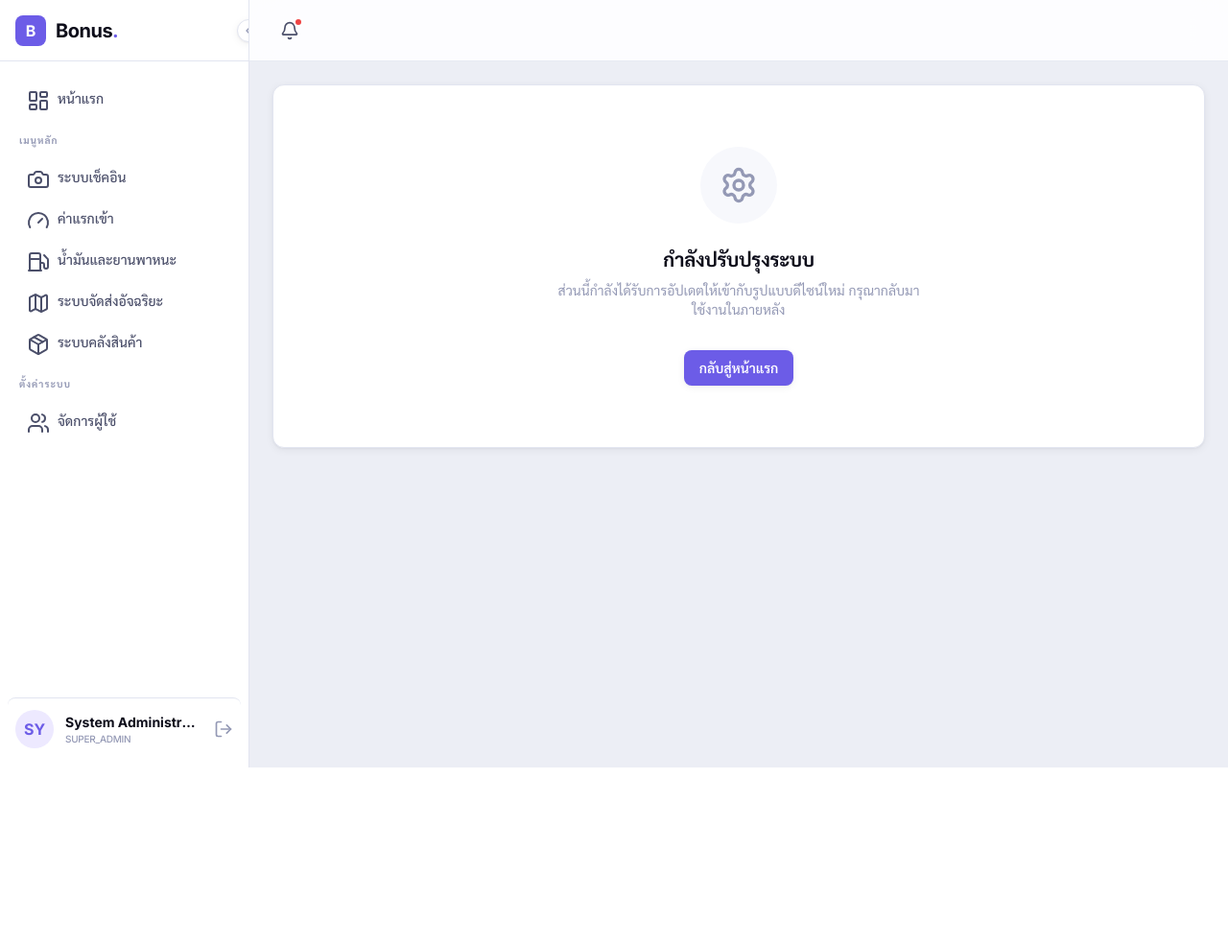
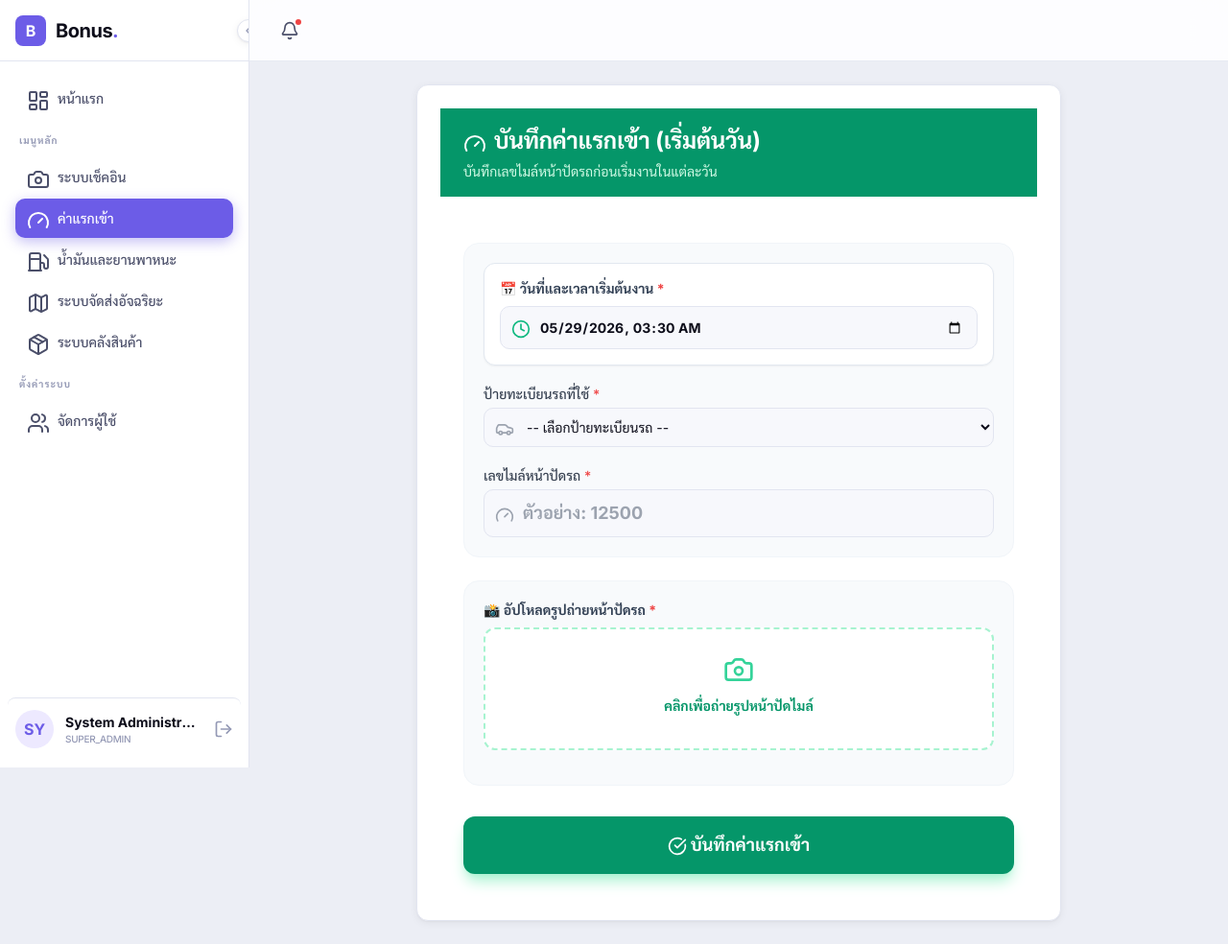
Before and after one commit to nontapat150-droid/Bonus, a PHP site: page /index.php?page=start_day in a window 1280 px wide. Shown: the whole page at 96% size. Before the commit the page ends 800 px from the top, so only its background shows below. Run offline with PHP 8.4, Linux system fonts and the light colour scheme; a user stored in the database is signed in; data comes from the database, SQL or seed files in the repository; data that the repository does not hold is empty; some libraries are stand-ins or nearby versions.

Commit message:
เพิ่มหน้าแรกเข้า
เพิ่มหน้าแรกเข้า
แก้ไขการลิ้งค์หน้า

```diff
--- /dev/null
+++ b/assets/js/start_day.js
@@ -0,0 +1,126 @@
+// assets/js/start_day.js
+document.addEventListener('DOMContentLoaded', () => {
+    const form = document.getElementById('startDayForm');
+    const fileInput = document.getElementById('oil_images');
+    const previewContainer = document.getElementById('imagePreviewContainer');
+    const licensePlateSelect = document.getElementById('license_plate');
+    const dateInput = document.getElementById('date_recorded');
+
+    // เซ็ตเวลาเริ่มต้นเป็นเวลาปัจจุบัน
+    if (dateInput) {
+        const now = new Date();
+        now.setMinutes(now.getMinutes() - now.getTimezoneOffset());
+        dateInput.value = now.toISOString().slice(0,16);
+    }
+
+    // โหลดป้ายทะเบียนรถ (ใช้งาน API เดียวกับระบบน้ำมันได้เลย)
+    async function loadTeamPlates() {
+        try {
+            const res = await fetch('api/oil/get_team_plates.php');
+            const data = await res.json();
+            if (data.success) {
+                licensePlateSelect.innerHTML = '<option value="">-- เลือกป้ายทะเบียนรถ --</option>';
+                data.data.forEach(team => {
+                    const option = document.createElement('option');
+                    option.value = team.id;
+                    option.textContent = `🚗 ${team.team_name}`;
+                    option.setAttribute('data-plate', team.team_name);
+                    if (data.my_team_id && String(team.id) === String(data.my_team_id)) {
+                        option.selected = true;
+                    }
+                    licensePlateSelect.appendChild(option);
+                });
+            }
+        } catch (e) {
+            console.error('Error loading team plates:', e);
+        }
+    }
+    loadTeamPlates();
+
+    // จัดการอัปโหลดและพรีวิวรูปภาพ
+    let selectedFiles = [];
+    fileInput.addEventListener('change', async (e) => {
+        const files = Array.from(e.target.files);
+        if (selectedFiles.length + files.length > 10) return Toast.error('อัปโหลดได้สูงสุด 10 รูป');
+
+        for (const file of files) {
+            if (file.type.startsWith('image/')) {
+                selectedFiles.push(file);
+                renderPreview(file, selectedFiles.length - 1);
+            }
+        }
+        fileInput.value = '';
+    });
+
+    function renderPreview(file, index) {
+        const reader = new FileReader();
+        reader.onload = (e) => {
+            const div = document.createElement('div');
+            div.className = 'relative group rounded-lg overflow-hidden border border-gray-200 aspect-square';
+            div.innerHTML = `
+                <img src="${e.target.result}" class="w-full h-full object-cover">
+                <button type="button" onclick="removeImage(${index})" class="absolute top-1 right-1 bg-red-500 text-white rounded-full p-1 opacity-0 group-hover:opacity-100 transition-opacity">✕</button>
+            `;
+            previewContainer.appendChild(div);
+        };
+        reader.readAsDataURL(file);
+    }
+
+    window.removeImage = (index) => {
+        selectedFiles.splice(index, 1);
+        previewContainer.innerHTML = '';
+        selectedFiles.forEach((f, i) => renderPreview(f, i));
+    };
+
+    // ส่งข้อมูล (ใช้ API ร่วมกับระบบน้ำมันเพราะโครงสร้าง DB เดียวกัน)
+    form.addEventListener('submit', async (e) => {
+        e.preventDefault();
+
+        const selectedOption = licensePlateSelect.options[licensePlateSelect.selectedIndex];
+        const teamName = selectedOption ? selectedOption.getAttribute('data-plate') : '';
+        if (!teamName) return Toast.error('กรุณาเลือกป้ายทะเบียนรถ');
+        if (selectedFiles.length === 0) return Toast.error('กรุณาถ่ายรูปหน้าปัดไมล์');
+
+        const formData = new FormData(form);
+        formData.set('license_plate', teamName);
+        formData.delete('oil_images[]');
+        selectedFiles.forEach(file => formData.append('oil_images[]', file));
+
+        const submitBtn = document.getElementById('submitBtn');
+        const originalText = submitBtn.innerHTML;
+        Loader.show();
+        submitBtn.disabled = true;
+
+        try {
+            const response = await fetch('api/oil/submit_record.php', { method: 'POST', body: formData });
+            const result = await response.json();
+
+            if (result.success) {
+                Swal.fire({
+                    title: 'สำเร็จ!',
+                    text: 'บันทึกค่าแรกเข้าเรียบร้อยแล้ว ขอให้ทำงานอย่างปลอดภัยครับ',
+                    icon: 'success',
+                    confirmButtonText: 'ตกลง',
+                    confirmButtonColor: '#059669',
+                    customClass: { popup: 'rounded-3xl', confirmButton: 'rounded-xl px-6 py-2 font-bold' }
+                });
+                form.reset();
+                selectedFiles = [];
+                previewContainer.innerHTML = '';
+
+                // เซ็ตเวลาใหม่
+                const now = new Date();
+                now.setMinutes(now.getMinutes() - now.getTimezoneOffset());
+                dateInput.value = now.toISOString().slice(0,16);
+            } else {
+                Toast.error(result.error);
+            }
+        } catch (error) {
+            Toast.error('เชื่อมต่อเซิร์ฟเวอร์ล้มเหลว');
+        } finally {
+            Loader.hide();
+            submitBtn.innerHTML = originalText;
+            submitBtn.disabled = false;
+        }
+    });
+});
--- a/index.php
+++ b/index.php
@@ -481,6 +481,7 @@ if ($page === 'home') {
                 <?php
                 $routes = [
                     'oil' => hasRole(['technician']) ? 'views/modules/oil_form.php' : 'views/modules/oil_report.php',
+                    'start_day' => 'views/modules/start_day.php', /* 👈 เพิ่มบรรทัดนี้ลงไป */
                     'dispatch' => 'views/modules/dispatch_map.php',
                     'inventory' => 'views/modules/inventory_app.php',
                     'users' => 'views/modules/user_settings.php',
--- a/views/layouts/sidebar.php
+++ b/views/layouts/sidebar.php
@@ -25,7 +25,7 @@
         </a>
 
         <?php if (!hasRole('sales')): ?>
-        <a href="index.php?page=oil" class="nav-item <?= $page === 'oil' ? 'active' : '' ?>" data-label="ค่าแรกเข้า">
+        <a href="index.php?page=start_day" class="nav-item <?= $page === 'start_day' ? 'active' : '' ?>" data-label="ค่าแรกเข้า">
             <div class="icon"><i data-lucide="gauge"></i></div>
             <span class="nav-label">ค่าแรกเข้า</span>
         </a>
@@ -102,7 +102,7 @@
             <span class="nav-label">ระบบเช็คอิน</span>
         </a>
         <?php if (!hasRole('sales')): ?>
-        <a href="index.php?page=oil" class="nav-item <?= $page === 'oil' ? 'active' : '' ?>">
+        <a href="index.php?page=start_day" class="nav-item <?= $page === 'start_day' ? 'active' : '' ?>">
             <div class="icon"><i data-lucide="gauge"></i></div>
             <span class="nav-label">ค่าแรกเข้า</span>
         </a>
@@ -149,7 +149,7 @@
         <span class="tab-label">Scan</span>
     </a>
     <?php if (!hasRole('sales')): ?>
-    <a href="index.php?page=oil" class="tab-item <?= $page === 'oil' ? 'active' : '' ?>">
+    <a href="index.php?page=start_day" class="tab-item <?= $page === 'start_day' ? 'active' : '' ?>">
         <div class="tab-icon"><i data-lucide="gauge" class="w-6 h-6"></i></div>
         <span class="tab-label">แรกเข้า</span>
     </a>
@@ -176,10 +176,9 @@
     // Desktop Sidebar Toggle Logic
     const sidebar = document.getElementById('sidebar-desktop');
     const toggleBtn = document.getElementById('sidebarToggle');
-    const mainContent = document.getElementById('main-content-area'); // Need to ensure this ID is in index.php
+    const mainContent = document.getElementById('main-content-area');
 
     if (sidebar && toggleBtn) {
-        // Load state
         if (localStorage.getItem('sidebarCollapsed') === 'true') {
             sidebar.classList.add('collapsed');
             if(mainContent) mainContent.classList.add('sidebar-collapsed');
@@ -192,7 +191,6 @@
         });
     }
 
-    // Tooltip logic for user profile when collapsed
     const userSect = document.querySelector('.sidebar-user');
     const userTooltip = document.querySelector('.hidden-tooltip');
     if(userSect && userTooltip) {
--- /dev/null
+++ b/views/modules/start_day.php
@@ -0,0 +1,83 @@
+<?php
+// views/modules/start_day.php
+if (!defined('PDO::ATTR_ERRMODE')) exit('เข้าถึงโดยตรงไม่ได้');
+$isAdmin = hasRole(['admin', 'super_admin']);
+?>
+
+<div class="max-w-2xl mx-auto card overflow-hidden animate__animated animate__fadeIn">
+    <div class="bg-emerald-600 px-6 py-4">
+        <h2 class="text-2xl font-bold text-white flex items-center">
+            <span class="mr-2 text-3xl"><i data-lucide="gauge" class="w-6 h-6 inline-block"></i></span> บันทึกค่าแรกเข้า (เริ่มต้นวัน)
+        </h2>
+        <p class="text-emerald-100 text-sm mt-1">บันทึกเลขไมล์หน้าปัดรถก่อนเริ่มงานในแต่ละวัน</p>
+    </div>
+
+    <div class="p-6">
+        <form id="startDayForm" enctype="multipart/form-data" class="space-y-6">
+            <!-- ส่งค่าไปบอก API ว่านี่คือค่าแรกเข้า -->
+            <input type="hidden" name="record_type" value="initial">
+
+            <div class="bg-slate-50 p-5 rounded-2xl border border-slate-100 space-y-5">
+                <!-- วันที่และเวลา -->
+                <div class="bg-white p-4 rounded-xl border border-slate-200 shadow-sm">
+                    <label class="block text-sm font-bold text-slate-700 mb-1">📅 วันที่และเวลาเริ่มต้นงาน <span class="text-red-500">*</span></label>
+                    <div class="relative mt-2">
+                        <input type="datetime-local" id="date_recorded" name="date_recorded" required class="input w-full pl-10 font-bold">
+                        <div class="absolute inset-y-0 left-0 pl-3 flex items-center pointer-events-none">
+                            <span class="text-emerald-500"><i data-lucide="clock" class="w-5 h-5 inline-block"></i></span>
+                        </div>
+                    </div>
+                </div>
+
+                <!-- ป้ายทะเบียน -->
+                <div>
+                    <label class="block text-sm font-medium text-gray-700 mb-1">ป้ายทะเบียนรถที่ใช้ <span class="text-red-500">*</span></label>
+                    <div class="relative">
+                        <select id="license_plate" name="license_plate" required class="input w-full pl-10 cursor-pointer">
+                            <option value="">-- กำลังโหลดป้ายทะเบียน... --</option>
+                        </select>
+                        <div class="absolute inset-y-0 left-0 pl-3 flex items-center pointer-events-none">
+                            <span class="text-gray-400"><i data-lucide="car" class="w-5 h-5 inline-block"></i></span>
+                        </div>
+                    </div>
+                </div>
+
+                <!-- เลขไมล์ -->
+                <div>
+                    <label class="block text-sm font-medium text-gray-700 mb-1">เลขไมล์หน้าปัดรถ <span class="text-red-500">*</span></label>
+                    <div class="relative">
+                        <input type="number" id="mileage" name="mileage" required min="0" class="input w-full pl-10 text-lg font-bold text-emerald-700" placeholder="ตัวอย่าง: 12500">
+                        <div class="absolute inset-y-0 left-0 pl-3 flex items-center pointer-events-none">
+                            <span class="text-gray-400"><i data-lucide="gauge" class="w-5 h-5 inline-block"></i></span>
+                        </div>
+                    </div>
+                </div>
+            </div>
+
+            <!-- อัปโหลดรูปภาพ -->
+            <div class="bg-slate-50 p-5 rounded-2xl border border-slate-100">
+                <label class="block text-sm font-bold text-slate-700 mb-2">📸 อัปโหลดรูปถ่ายหน้าปัดรถ <span class="text-red-500">*</span></label>
+                <div class="flex items-center justify-center w-full">
+                    <label for="oil_images" class="flex flex-col items-center justify-center w-full h-32 border-2 border-emerald-200 border-dashed rounded-xl cursor-pointer bg-white hover:bg-emerald-50 transition-colors group">
+                        <div class="flex flex-col items-center justify-center pt-5 pb-6">
+                            <i data-lucide="camera" class="w-8 h-8 mb-3 text-emerald-400 group-hover:scale-110 transition-transform"></i>
+                            <p class="mb-1 text-sm text-emerald-600 font-bold">คลิกเพื่อถ่ายรูปหน้าปัดไมล์</p>
+                        </div>
+                        <input id="oil_images" name="oil_images[]" type="file" class="hidden" multiple accept="image/*" capture="environment" required />
+                    </label>
+                </div>
+                <div id="imagePreviewContainer" class="mt-4 grid grid-cols-2 sm:grid-cols-5 gap-4"></div>
+            </div>
+
+            <div class="pt-2">
+                <button type="submit" id="submitBtn" class="w-full py-4 text-lg bg-emerald-600 hover:bg-emerald-700 text-white rounded-xl font-bold shadow-lg shadow-emerald-200 transition-all">
+                    <i data-lucide="check-circle" class="w-5 h-5 inline-block"></i> บันทึกค่าแรกเข้า
+                </button>
+            </div>
+        </form>
+    </div>
+</div>
+
+<script src="https://cdn.jsdelivr.net/npm/sweetalert2@11"></script>
+<script src="assets/js/common.js"></script>
+<script src="assets/js/start_day.js"></script>
```
Also changed, not shown: views/modules/oil_form.php (+7 -17 lines).
